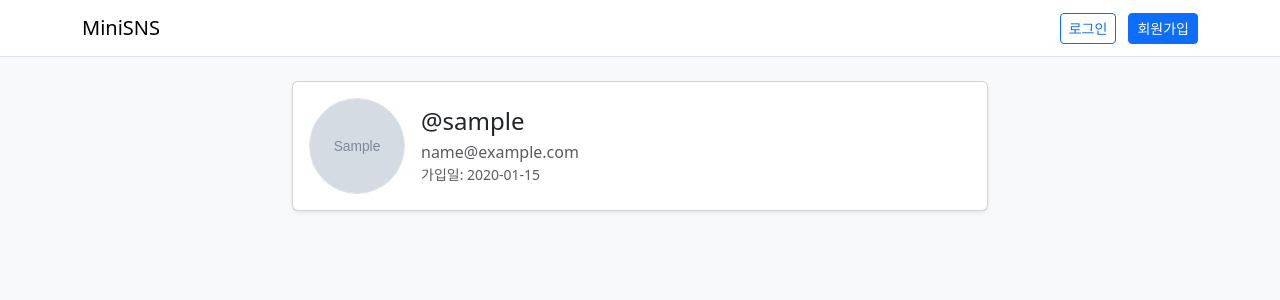
After one commit to afterglowss/minisns-flask, a Flask app: a page that uses app/templates/base.html in a window 1280 px wide. The commit adds this page. Shown: the top 300 px of the page. Run offline with Flask 3, Linux system fonts and the light colour scheme; tables that the repository leaves empty hold one stand-in row (values such as "Sample post"); grey boxes marked "Sample" are stand-in pictures.

Commit message:
feat: create profile page

```diff
--- a/app/routes/auth.py
+++ b/app/routes/auth.py
@@ -59,7 +59,8 @@ def login_post():
 
     login_user(user, remember=True)
     flash("로그인 성공!", "success")
-    return redirect(url_for("index"))
+    #return redirect(url_for("index"))
+    return redirect(url_for("profile.me"))
 
 @auth_bp.post("/logout")
 @login_required
--- /dev/null
+++ b/app/routes/profile.py
@@ -0,0 +1,18 @@
+from flask import Blueprint, render_template, abort, url_for, redirect
+from flask_login import current_user, login_required
+from app.models.user import User
+
+profile_bp = Blueprint("profile", __name__, template_folder="../templates/profile")
+
+@profile_bp.get("/me")
+@login_required
+def me():
+    # 로그인한 내 프로필로 리다이렉트
+    return redirect(url_for("profile.view", username=current_user.username))
+
+@profile_bp.get("/u/<username>")
+def view(username):
+    user = User.query.filter_by(username=username).first()
+    if not user:
+        abort(404, description="User not found")
+    return render_template("profile/view.html", profile_user=user)
--- a/app/templates/base.html
+++ b/app/templates/base.html
@@ -14,6 +14,7 @@
     <div>
       {% if current_user.is_authenticated %}
         <span class="me-2">{{ current_user.username }}님</span>
+        <a class="btn btn-outline-primary btn-sm me-2" href="{{ url_for('profile.me') }}">내 프로필</a>
         <form class="d-inline" action="{{ url_for('auth.logout') }}" method="post">
           <button class="btn btn-outline-secondary btn-sm">로그아웃</button>
         </form>
--- /dev/null
+++ b/app/templates/profile/view.html
@@ -0,0 +1,20 @@
+{% extends "base.html" %}
+{% block content %}
+<div class="card shadow-sm">
+  <div class="card-body d-flex align-items-center gap-3">
+    {% set avatar = profile_user.profile_image if profile_user.profile_image else url_for('static', filename='img/avatar_default.png') %}
+    <img src="{{ avatar }}" alt="avatar" width="96" height="96" class="rounded-circle border">
+    <div>
+      <h4 class="mb-1">@{{ profile_user.username }}</h4>
+      <div class="text-muted">{{ profile_user.email }}</div>
+      <div class="small text-muted">가입일: {{ profile_user.created_at.strftime('%Y-%m-%d') }}</div>
+    </div>
+  </div>
+</div>
+
+{% if current_user.is_authenticated and current_user.id == profile_user.id %}
+  <div class="mt-3">
+    <a class="btn btn-outline-primary btn-sm" href="#">프로필 사진 변경 (다음 단계에서 구현)</a>
+  </div>
+{% endif %}
+{% endblock %}
```
Also changed, not shown: app/__init__.py (+12 -0 lines), 1 other file.
